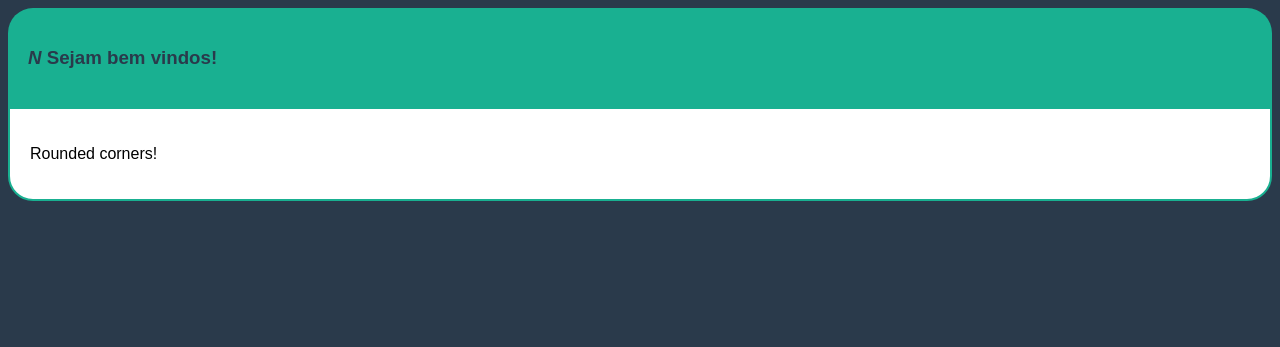
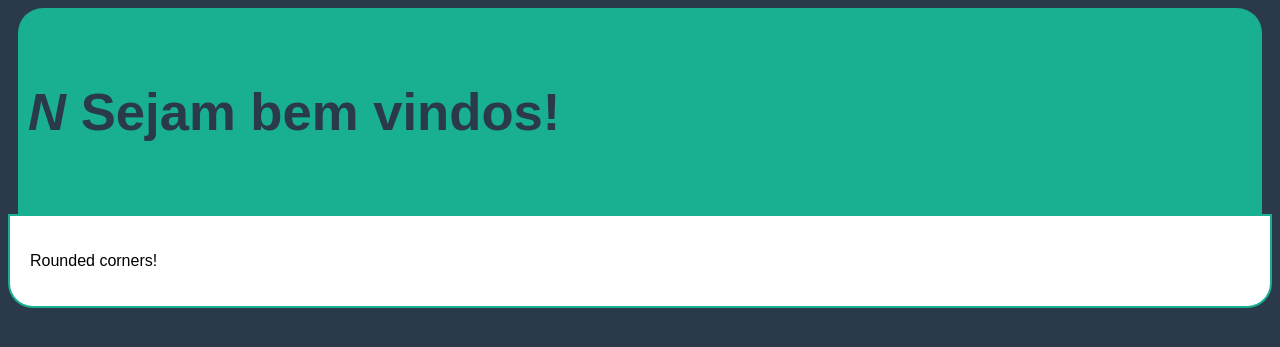
Before and after one commit to lhocihara/n-server, a Flask app: page /hi in a window 1280 px wide. Shown: the top 347 px of the page. Run offline with Flask 2, Linux system fonts and the light colour scheme; parts of the project's set-up code (start-up, migrations or seed data) failed here and were passed over.

Commit message:
carregando o TCC - alterando estrutura do endpoint /hi - adicionando main.html

```diff
--- a/templates/main.html
+++ b/templates/main.html
@@ -14,11 +14,11 @@
         #rcorners1 {
           border-radius: 25px 25px 0px 0px;
           background: #19B091;
-          padding: 20px;
+          padding: 20px 10px 20px 10px;
           margin: auto;
           width: calc(100% - 40px);
           height: auto;
-          font-size: 45;
+          font-size: 45px;
           color: #2A3A4B;
         }
 
```
